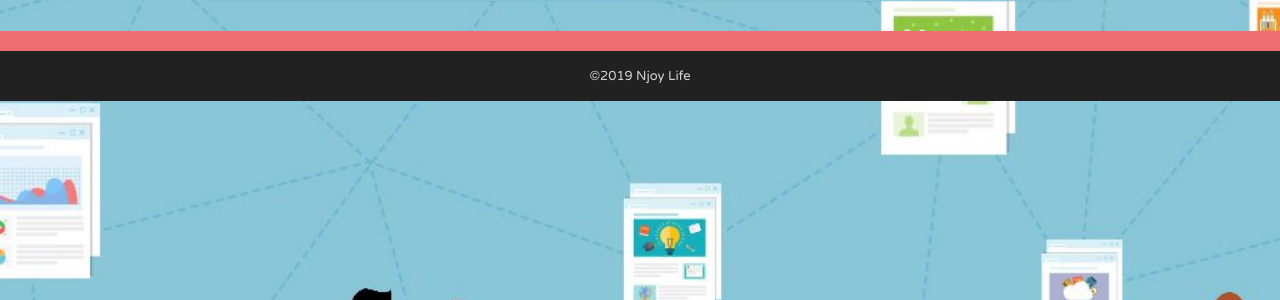
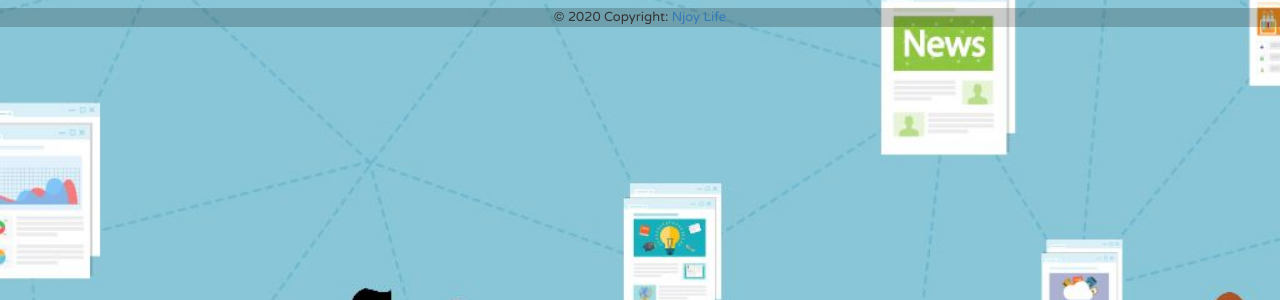
Before and after one commit to robinzd/materialize-and-php, a PHP site: page /table.php in a window 1280 px wide. Shown: the part 218-518 px from the top of the page. Run offline with PHP 8.4, Linux system fonts and the light colour scheme; data that the repository does not hold is empty.

Commit message:
Adding footer to the php table

```diff
--- a/table.php
+++ b/table.php
@@ -15,7 +15,6 @@
     <link rel="stylesheet" href="https://maxcdn.bootstrapcdn.com/font-awesome/4.7.0/css/font-awesome.min.css">
     <link rel="stylesheet" href="https://maxcdn.bootstrapcdn.com/bootstrap/3.3.7/css/bootstrap.min.css">
     <link rel="stylesheet" href="css/table.css">
-    <link rel="stylesheet" href="https://cdnjs.cloudflare.com/ajax/libs/materialize/1.0.0-beta/css/materialize.min.css">
     <script src="https://ajax.googleapis.com/ajax/libs/jquery/1.12.4/jquery.min.js"></script>
     <script src="https://maxcdn.bootstrapcdn.com/bootstrap/3.3.7/js/bootstrap.min.js"></script>
     <script src="ajax/ajax.js"></script>
@@ -202,9 +201,10 @@
         </div>
     </div>
 
-    <footer class="page-footer">
-        <div class="footer-copyright grey darken-4">
-            <div class="container center-align">&copy;2019 Njoy Life</div>
+    <footer class="bg-dark text-center text-white">
+        <div class="text-center p-3" style="background-color: rgba(0, 0, 0, 0.2);">
+            © 2020 Copyright:
+            <a class="text-white" href="#">Njoy Life</a>
         </div>
     </footer>
 
```
